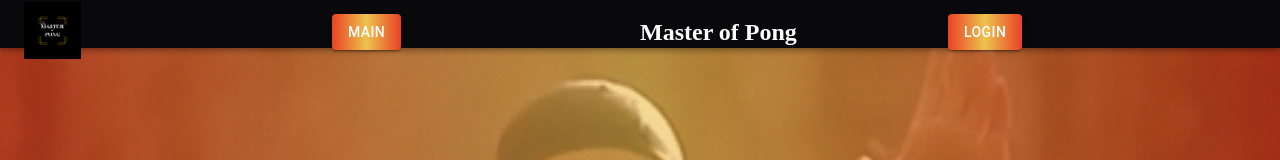
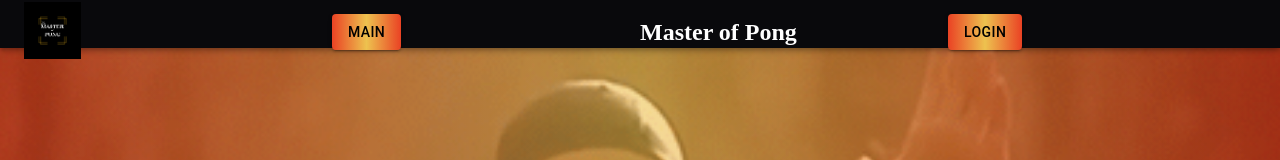
Before and after one commit to jpa-rocha/master_of_pong, a React (Create React App) app in the folder frontend/app/: page / in a window 1280 px wide. Shown: the top 160 px of the page. Built offline with nearby package versions, Linux system fonts and the light colour scheme.

Commit message:
clened up the code a bit

```diff
--- a/frontend/app/src/App.tsx
+++ b/frontend/app/src/App.tsx
@@ -42,38 +42,35 @@ import { makeStyles } from '@mui/styles'; */
 const App: React.FunctionComponent = () => {
 
 	return (
-	<Box sx={{ display: 'flex', flexDirection: 'column',  alignItems: 'center', justifyContent: 'center', height: '100vh',
-		margin:0, padding:0}}
-	>
+		<Box sx={{ display: 'flex', flexDirection: 'column',  alignItems: 'center', justifyContent: 'center', height: '100vh' }}>
 			<Grid container>
 
-{/* 	This is navigation */}
+
+				{/* This is navigation */}
 				<Grid item xs={12} >
-		 <Box >
-			<AppBar position="fixed"
- 					style={{ backgroundColor: "#09090C", height:'6vh' }}>
+					<Box>
+						<AppBar position="fixed" style={{ backgroundColor: "#09090C", height:'6vh' }}>
 							<Toolbar>
 								<Grid container justifyContent="center" alignItems="center">
+
 									<Grid item xs={3} >
+										<Box  component="img" alt="Logo" src={logo} sx={{height: 57}}></Box>
+									</Grid>
 
-						 <Box  component="img" alt="Logo" src={logo} sx={{height: 57}}>
-						 </Box>
-
-	  					</Grid>
 									<Grid item xs={3} >
 										<Button variant="contained"
-                				sx={{ background: 'linear-gradient(to right, #EA4224 0%, #EDC24F 50%, #EA4224 100%)',
-                  						color: '#FFFFFF'}}>
+											sx={{ background: 'linear-gradient(to right, #EA4224 0%, #EDC24F 50%, #EA4224 100%)', color: '#000000'}}>
 											Main
 										</Button>
 									</Grid>
+
 									<Grid item xs={3} >
 										<h2>Master of Pong</h2>
 									</Grid>
+
 									<Grid item xs={3} >
 										<Button variant="contained"
-                		sx={{background: 'linear-gradient(to right, #EA4224 0%, #EDC24F 50%, #EA4224 100%)',
-                  			color: '#FFFFFF'}}>
+											sx={{background: 'linear-gradient(to right, #EA4224 0%, #EDC24F 50%, #EA4224 100%)', color: '#000000'}}>
 											Login
 										</Button>
 									</Grid>
@@ -83,19 +80,13 @@ const App: React.FunctionComponent = () => {
 					</Box>
 				</Grid>
 
+
 				{/* This is main */}
 				<Grid item xs={12} >
-		<Box sx={{
-        flexGrow: 1,  height: "100vh", width: "100vw", margin:0, padding:0,
-        background: 'linear-gradient(to right, #EA4224 0%, #EDC24F 50%, #EA4224 100%)'
-      }}
-	  >
-		<Box display="flex" justifyContent="center" alignItems="center"
-			sx={{height:"100vh"}}>
-        		<img src={calm} alt="calmScorpion"
-				style={{ objectFit:"cover", width:"100%", height:"100%", opacity:"0.4"}}></img>
+					<Box sx={{ flexGrow: 1, background: 'linear-gradient(to right, #EA4224 0%, #EDC24F 50%, #EA4224 100%)' }}>
+						<Box display="flex" justifyContent="center" alignItems="center" sx={{height:"100vh"}}>
+							<img src={calm} alt="calmScorpion" style={{ objectFit:"cover", width:"100%", height:"100%", opacity:"0.4"}}></img>
 						</Box>
-
 					</Box>
 				</Grid>
 
@@ -122,11 +113,8 @@ const App: React.FunctionComponent = () => {
 
 			</Grid>
 		</Box>
-
 	);
 };
-
-
 
 export default App;
 
```
Lines whose indentation alone changed are shown as unchanged.
